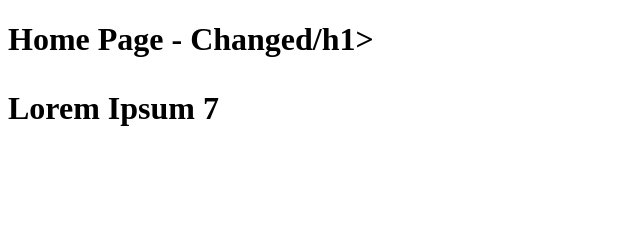
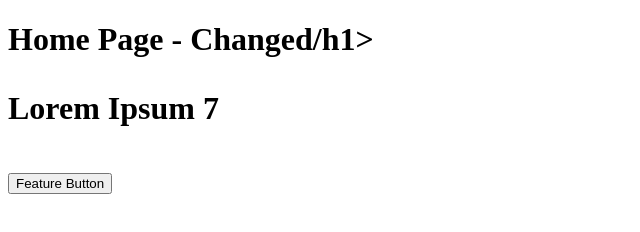
Before and after one commit to sdhin1/splitmate, a plain HTML site: page index.html in a window 1280 px wide. Shown: the whole page, without its empty margins (0-640 px from the left). Drawn offline with Linux system fonts and the light colour scheme.

Commit message:
Added Button

```diff
--- a/index.html
+++ b/index.html
@@ -9,5 +9,6 @@
 <body>
     <h1>Home Page - Changed/h1>
         <p>Lorem Ipsum 7</p>
+        <button>Feature Button</button>
 </body>
 </html>
```
